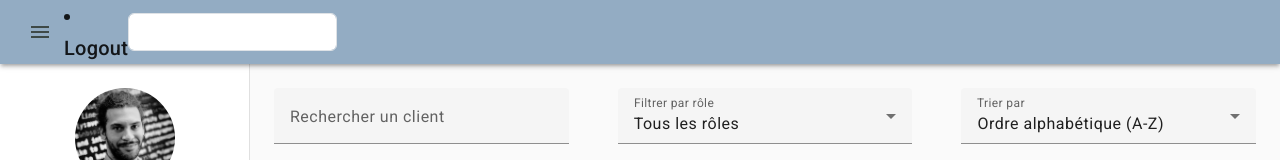
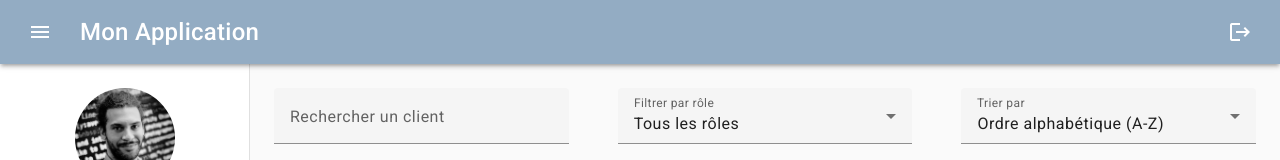
Before and after one commit to Rom11111/mon-projet-front, an Angular app: page /clients in a window 1280 px wide. Shown: the top 160 px of the page. Built offline with nearby package versions, Linux system fonts and the light colour scheme; no server answers; sample sign-in values are in the browser's storage.

Commit message:
Maj toolbar

```diff
--- a/src/app/app.component.html
+++ b/src/app/app.component.html
@@ -1,14 +1,20 @@
 @if(auth.connected) {
-<mat-toolbar class="mat-elevation-z3">
+    <mat-toolbar class="mat-elevation-z3 toolbar" color="primary">
+        <div class="toolbar-left">
             <button mat-icon-button (click)="collapsed.set(!collapsed())">
                 <mat-icon>menu</mat-icon>
             </button>
-    <li class="nav-item">
-        <a class="nav-link" (click)="auth.signOut()" routerLink="/login">Logout</a>
-    </li>
-    <form>
-        <input class="form-control" type="text" placeholder="">
-    </form>
+        </div>
+
+        <span class="toolbar-title">Mon Application</span>
+
+        <div class="toolbar-spacer"></div>
+
+        <div class="toolbar-right">
+            <button mat-icon-button (click)="auth.signOut()" matTooltip="Se déconnecter" routerLink="/login">
+                <mat-icon>logout</mat-icon>
+            </button>
+        </div>
     </mat-toolbar>
 }
     <mat-sidenav-container>
--- a/src/app/app.component.scss
+++ b/src/app/app.component.scss
@@ -22,3 +22,29 @@ mat-sidenav,
 mat-sidenav-content {
     transition:  all 500ms ease-in-out;
 }
+
+
+.toolbar {
+    display: flex;
+    justify-content: space-between;
+
+    .toolbar-left,
+    .toolbar-right {
+        display: flex;
+        align-items: center;
+    }
+
+    .toolbar-title {
+        font-size: 1.5rem;
+        font-weight: 500;
+        margin-left: 1rem;
+    }
+
+    .toolbar-spacer {
+        flex: 1 1 auto;
+    }
+
+    button {
+        color: white;
+    }
+}
--- a/src/app/app.component.ts
+++ b/src/app/app.component.ts
@@ -6,6 +6,7 @@ import {MatIconModule} from '@angular/material/icon';
 import {MatSidenavModule} from '@angular/material/sidenav';
 import {CustomSidenavComponent} from './components/custom-sidenav/custom-sidenav.component';
 import {AuthService} from './services/auth.service';
+import {MatTooltip} from '@angular/material/tooltip';
 
 
 @Component({
@@ -14,7 +15,7 @@ import {AuthService} from './services/auth.service';
     imports: [RouterOutlet,
         RouterLink,
         MatToolbarModule, MatButtonModule,
-        MatIconModule, MatSidenavModule, CustomSidenavComponent,
+        MatIconModule, MatSidenavModule, CustomSidenavComponent, MatTooltip,
     ],
     templateUrl: './app.component.html',
     styleUrl: './app.component.scss'
--- a/src/app/app.routes.ts
+++ b/src/app/app.routes.ts
@@ -29,6 +29,7 @@ export const routes: Routes = [
     {path: "ajout-produit", component: EditProductComponent},
     {path: "modifier-produit/:id", component: EditProductComponent},
     {path: "", redirectTo: "accueil", pathMatch: "full"},
+
     {path: "**", component: Page404Component},
 
 ];
--- a/src/app/pages/clients/client-details-dialog.component.ts
+++ b/src/app/pages/clients/client-details-dialog.component.ts
@@ -6,8 +6,9 @@ import {
     MatDialogContent,
     MatDialogTitle
 } from '@angular/material/dialog';
-import {Client} from '../../../models/client';
+
 import {MatButton} from '@angular/material/button';
+import {Client} from '../../models/client';
 
 
 @Component({
--- a/src/app/pages/clients/clients.component.scss
+++ b/src/app/pages/clients/clients.component.scss
@@ -21,7 +21,7 @@
 }
 
 mat-card-header {
-    background-color: #f5f5f5;
+    background-color: #cccccc;
     border-radius: 10px 10px 0 0;
 }
 
@@ -77,7 +77,7 @@ mat-button:hover {
 }
 
 .client-card {
-    background-color: #ffffff;
+    background-color: #b4b3b3;
     border-radius: 10px;
     box-shadow: 0 4px 8px rgba(0, 0, 0, 0.1);
 }
--- a/src/app/pages/page404/page404.component.html
+++ b/src/app/pages/page404/page404.component.html
@@ -1 +1,9 @@
-<p>page404 works!</p>
+<div class="not-found-container">
+    <div class="error-code">
+        <span class="digit">4</span>
+        <span class="digit">0</span>
+        <span class="digit">4</span>
+    </div>
+    <p class="message">Oups, cette page est introuvable.</p>
+    <a class="home-link" routerLink="/">Retour à l'accueil</a>
+</div>
--- a/src/app/pages/page404/page404.component.scss
+++ b/src/app/pages/page404/page404.component.scss
@@ -0,0 +1,98 @@
+.not-found-container {
+    display: flex;
+    flex-direction: column;
+    align-items: center;
+    justify-content: center;
+    height: 100vh;
+    padding: 1rem;
+    background: linear-gradient(135deg, #0f2027, #203a43, #2c5364);
+    color: #fff;
+    text-align: center;
+    overflow: hidden;
+
+    .error-code {
+        font-size: 10rem;
+        font-weight: bold;
+        display: flex;
+        gap: 1rem;
+
+        .digit {
+            animation: float 2s ease-in-out infinite;
+            &:nth-child(2) {
+                animation-delay: 0.2s;
+            }
+            &:nth-child(3) {
+                animation-delay: 0.4s;
+            }
+        }
+    }
+
+    .message {
+        font-size: 1.5rem;
+        margin-top: 2rem;
+        opacity: 0;
+        animation: fadeIn 1s ease-in forwards;
+        animation-delay: 1s;
+        max-width: 80%;
+    }
+
+    .home-link {
+        margin-top: 2rem;
+        padding: 0.75rem 1.5rem;
+        background: #ff6f61;
+        color: #fff;
+        text-decoration: none;
+        border-radius: 0.5rem;
+        transition: background 0.3s ease;
+
+        &:hover {
+            background: #ff3b2e;
+        }
+    }
+
+    // 🔽 Responsive styles
+    @media (max-width: 768px) {
+        .error-code {
+            font-size: 6rem;
+            gap: 0.5rem;
+        }
+
+        .message {
+            font-size: 1.2rem;
+        }
+
+        .home-link {
+            padding: 0.6rem 1.2rem;
+        }
+    }
+
+    @media (max-width: 480px) {
+        .error-code {
+            font-size: 4rem;
+        }
+
+        .message {
+            font-size: 1rem;
+        }
+
+        .home-link {
+            font-size: 0.9rem;
+            padding: 0.5rem 1rem;
+        }
+    }
+}
+
+@keyframes float {
+    0%, 100% {
+        transform: translateY(0);
+    }
+    50% {
+        transform: translateY(-15px);
+    }
+}
+
+@keyframes fadeIn {
+    to {
+        opacity: 1;
+    }
+}
```
Lines whose indentation alone changed are shown as unchanged.
